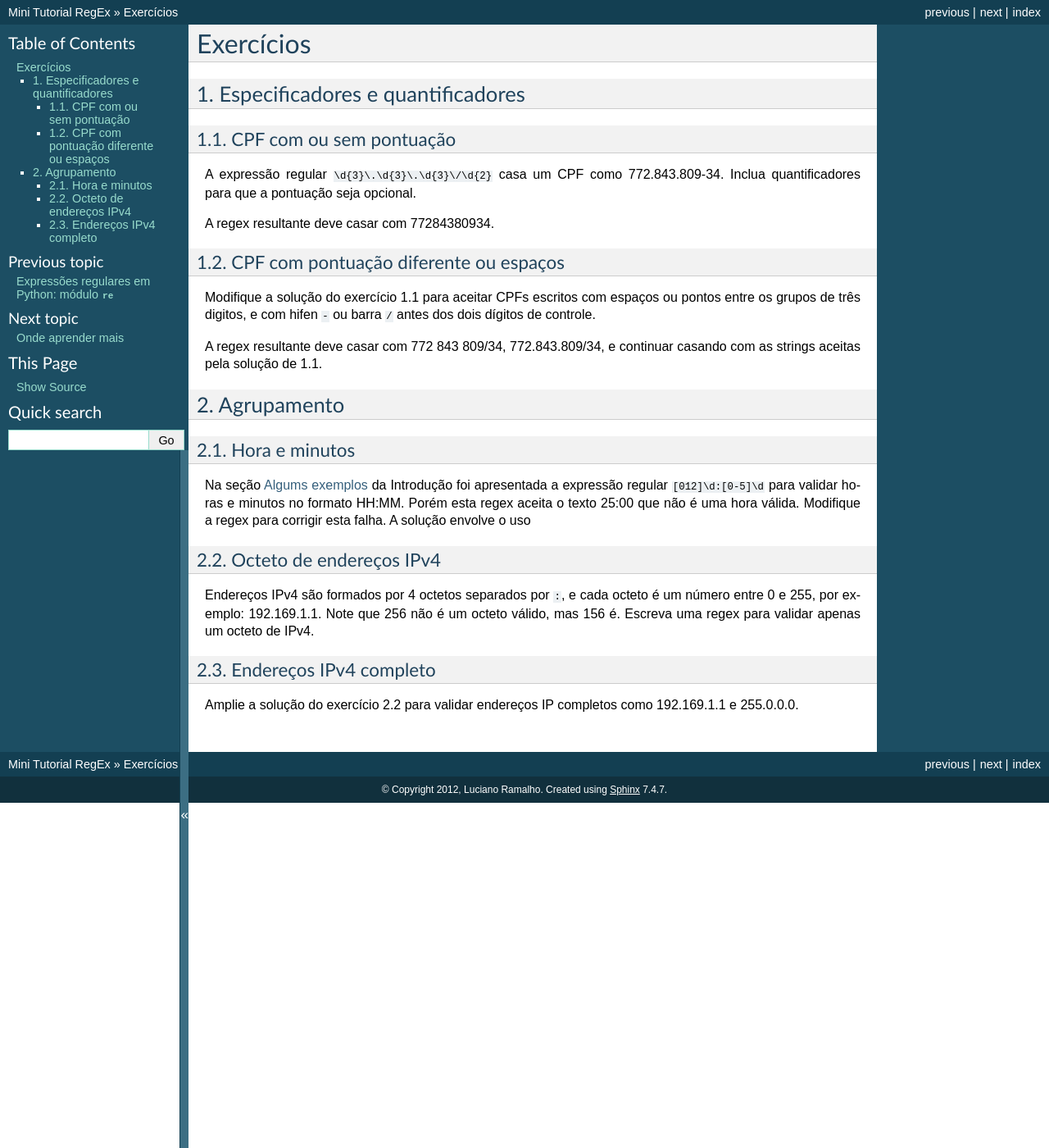
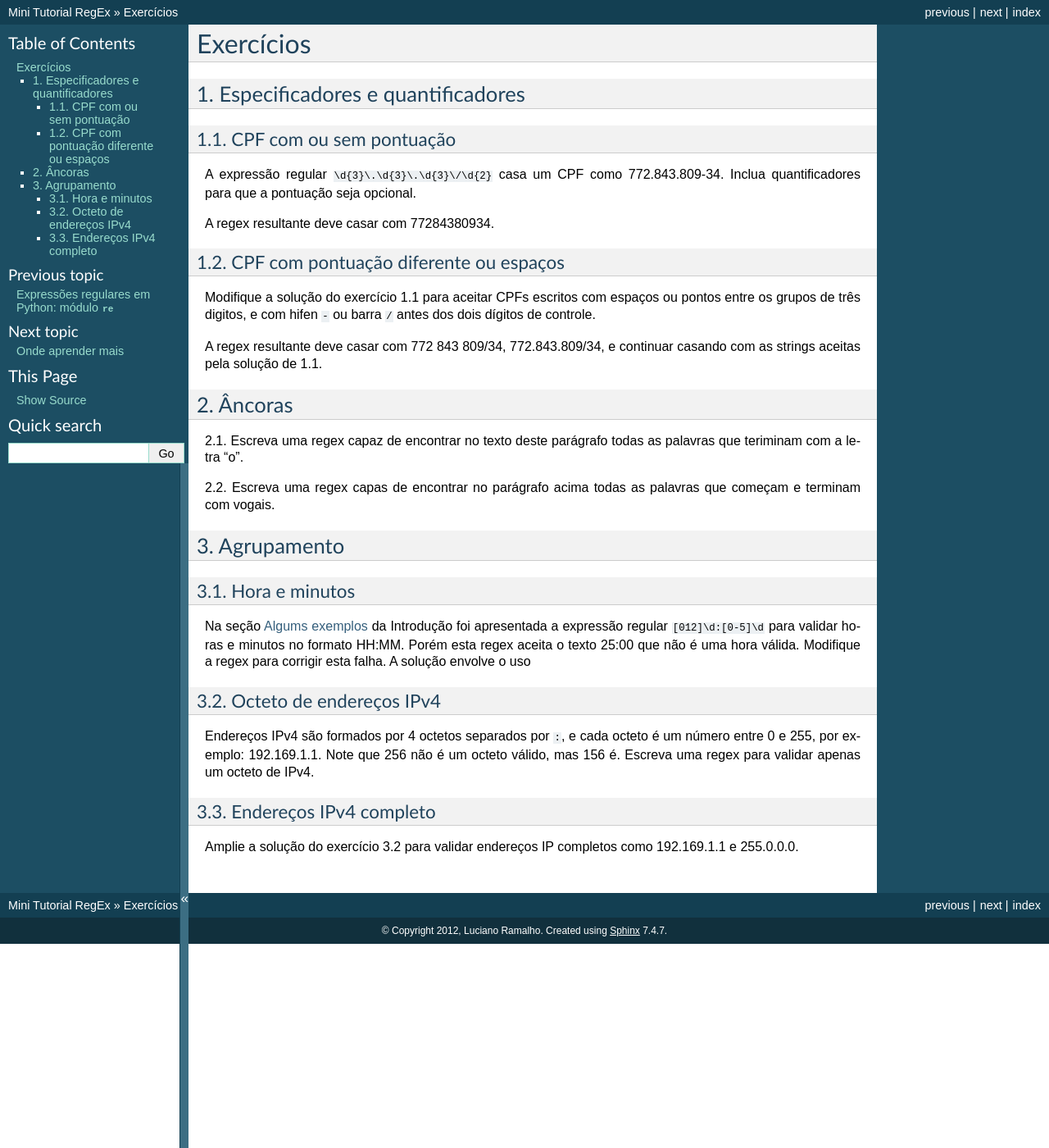
Before and after one commit to oturing/regex, a Sphinx documentation site: the page built from doc/exercicios.rst, in a window 1280 px wide and 1400 px high. Shown: the whole window at 82% size. Built offline with Sphinx 7.4.7, drawn with Linux system fonts in a browser that asks for light colours.

```diff
--- a/doc/exercicios.rst
+++ b/doc/exercicios.rst
@@ -28,24 +28,35 @@ dos dois dígitos de controle.
 A regex resultante deve casar com 772 843 809/34, 772.843.809/34, e continuar
 casando com as strings aceitas pela solução de 1.1.
 
+.. _exer_ancoras:
 
-2. Agrupamento
+2. Âncoras
+==========
+
+2.1. Escreva uma regex capaz de encontrar no texto deste parágrafo todas as
+palavras que teriminam com a letra "o".
+
+2.2. Escreva uma regex capas de encontrar no parágrafo acima todas as palavras
+que começam e terminam com vogais.
+
+
+3. Agrupamento
 ==============
 
-2.1. Hora e minutos
+3.1. Hora e minutos
 -------------------
 
 Na seção :ref:`alguns_exem` da Introdução foi apresentada a expressão regular ``[012]\d:[0-5]\d`` para validar horas e minutos no formato HH:MM. Porém esta regex aceita o texto 25:00 que não é uma hora válida. Modifique a regex para corrigir esta falha. A solução envolve o uso
 
-2.2. Octeto de endereços IPv4
+3.2. Octeto de endereços IPv4
 -----------------------------
 
 Endereços IPv4 são formados por 4 octetos separados por ``:``, e cada octeto é
 um número entre 0 e 255, por exemplo: 192.169.1.1. Note que 256 não é um octeto
 válido, mas 156 é. Escreva uma regex para validar apenas um octeto de IPv4.
 
-2.3. Endereços IPv4 completo
+3.3. Endereços IPv4 completo
 ----------------------------
 
-Amplie a solução do exercício 2.2 para validar endereços IP completos como
+Amplie a solução do exercício 3.2 para validar endereços IP completos como
 192.169.1.1 e 255.0.0.0.
```
Also changed, not shown: doc/introducao.rst (+4 -3 lines), doc/referencias.rst (+52 -23 lines), doc/_static/tabelas-do-aurelio.png (added).
